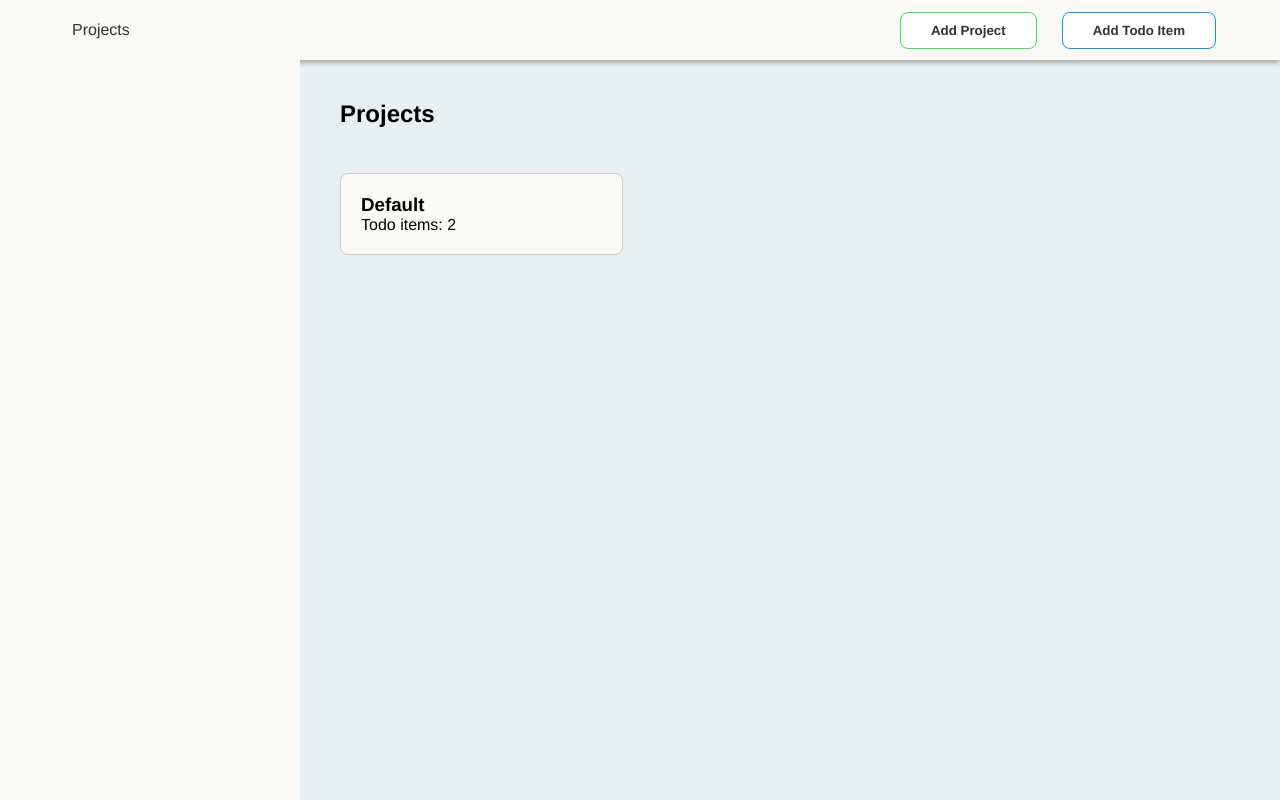
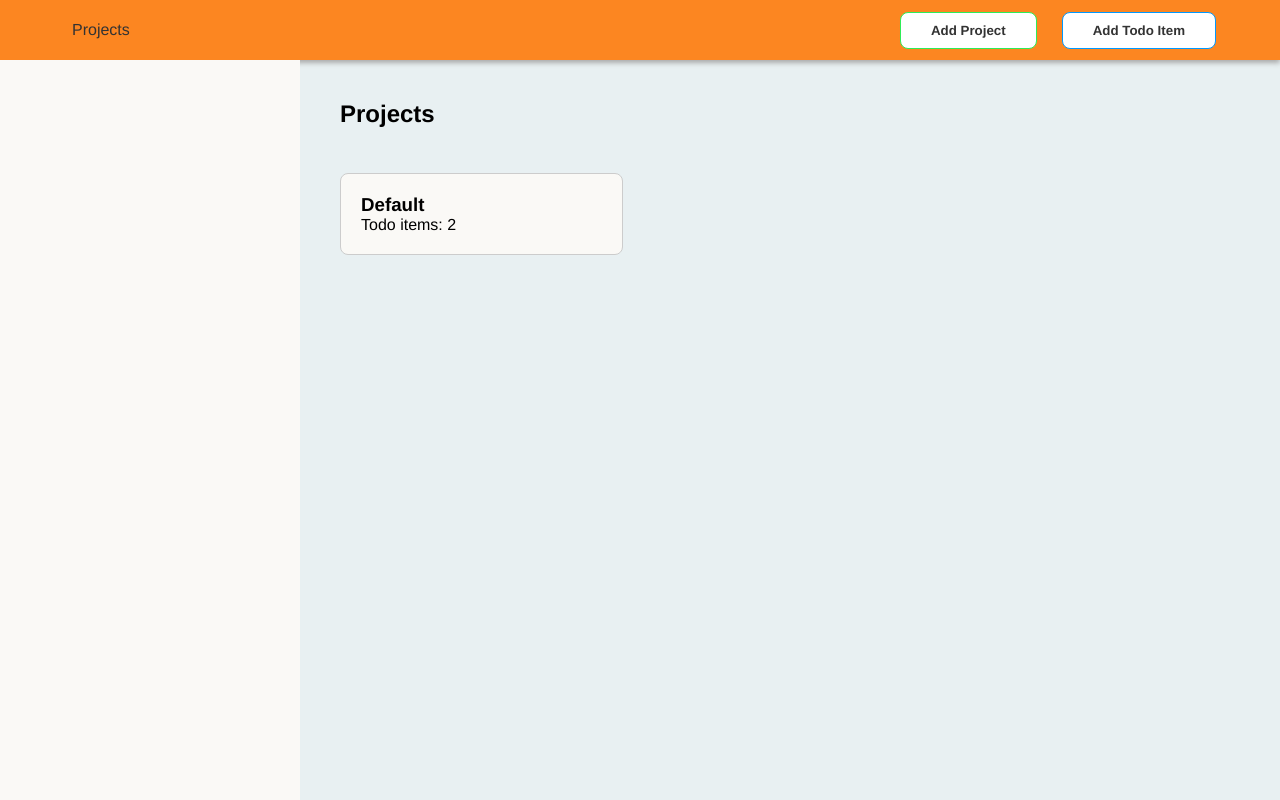
Before and after one commit to johanhcarlberg/odin-todolist, a website built with webpack: page dist/index.html in a window 1280 px wide. Built offline with Linux system fonts and the light colour scheme.

Commit message:
Change header background color

```diff
--- a/src/modules/Layout/header.css
+++ b/src/modules/Layout/header.css
@@ -2,7 +2,7 @@ header {
     display: grid;
     grid-template-columns: 1fr 1fr;
     align-items: center;
-    background-color: #FAF9F6;
+    background-color: #FC8621;
     box-shadow: 0 3px 5px #aaa;
 
     grid-row: 1;
```
Also changed, not shown: dist/index_bundle.js.
